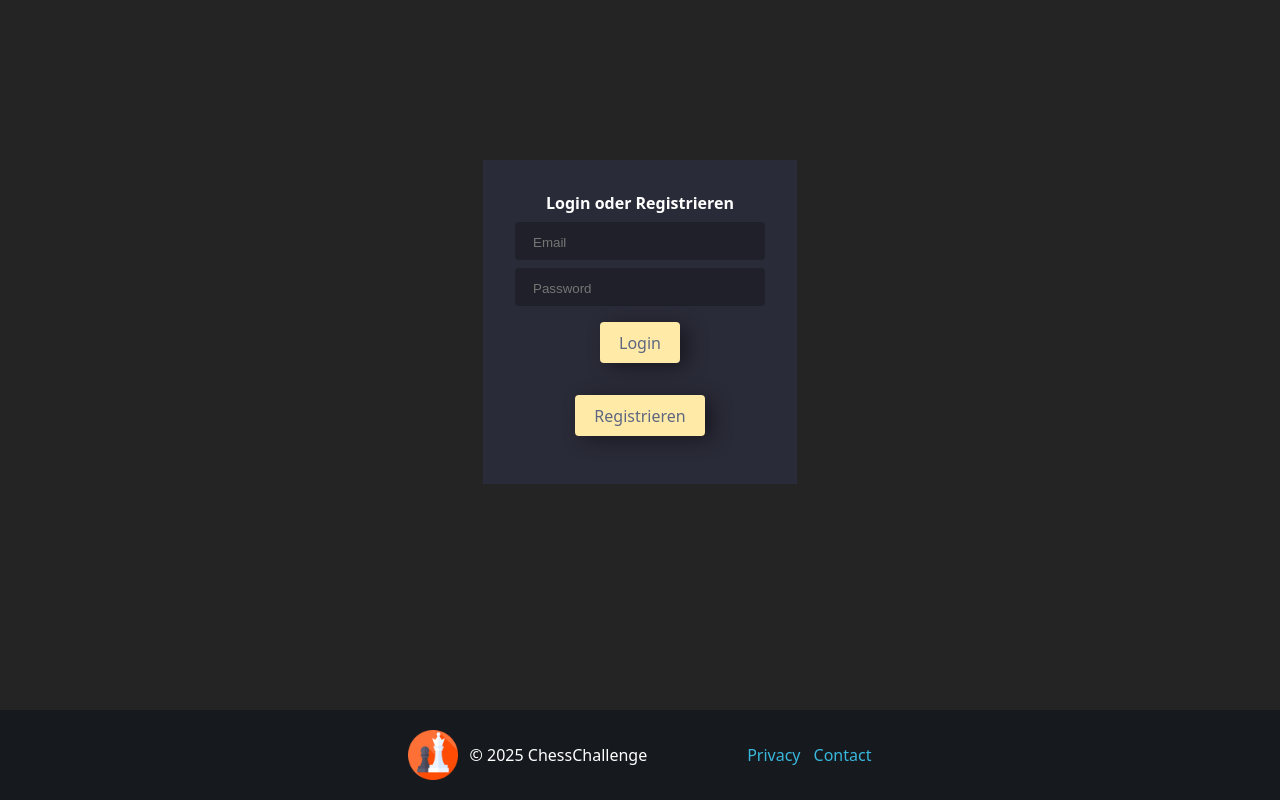
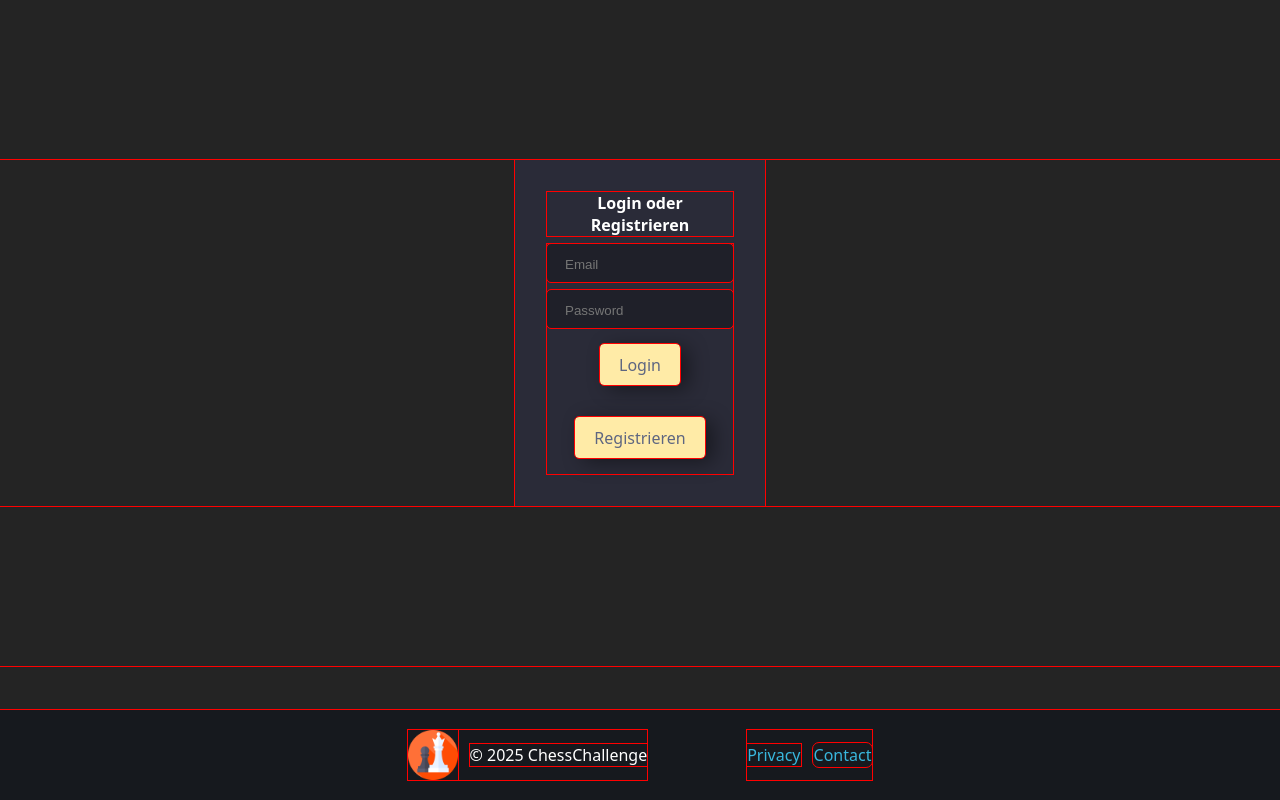
Before and after one commit to IssueCy/ChessChallenge, a React (Vite) app: page / in a window 1280 px wide. Built offline with nearby package versions, Linux system fonts and the light colour scheme; no server answers.

Commit message:
nothing - again

```diff
--- a/src/App.css
+++ b/src/App.css
@@ -2,9 +2,14 @@
 
 * {
   margin: 0px;
+  outline: 1px solid red;
 }
 
-
+*,
+*::before,
+*::after {
+  box-sizing: border-box;
+}
 
 .card {
   margin-top: 10rem;
@@ -189,10 +194,13 @@
   display: flex;
   flex-direction: column;
   min-height: 100vh;
+  width: 100%;
+
+  outline: 4px solid green;
 }
 
 .content {
-  flex: 1 1 auto; /* oder */
+  flex: 1 1 auto;
   min-width: 0;
 }
 
@@ -223,6 +231,12 @@
   font-size: 16px;
   width: 100%;
   box-sizing: border-box;
+}
+
+.navbar,
+.footer {
+  width: 100%;
+  max-width: 100%;
 }
 
 /*? Privacy */
--- a/src/index.css
+++ b/src/index.css
@@ -4,8 +4,9 @@
 }
 
 html, body {
-  margin: 0;
+  margin: 0px;
   padding: 0;
+  box-sizing: border-box;
   width: 100%;
   color: white;
 }
```
